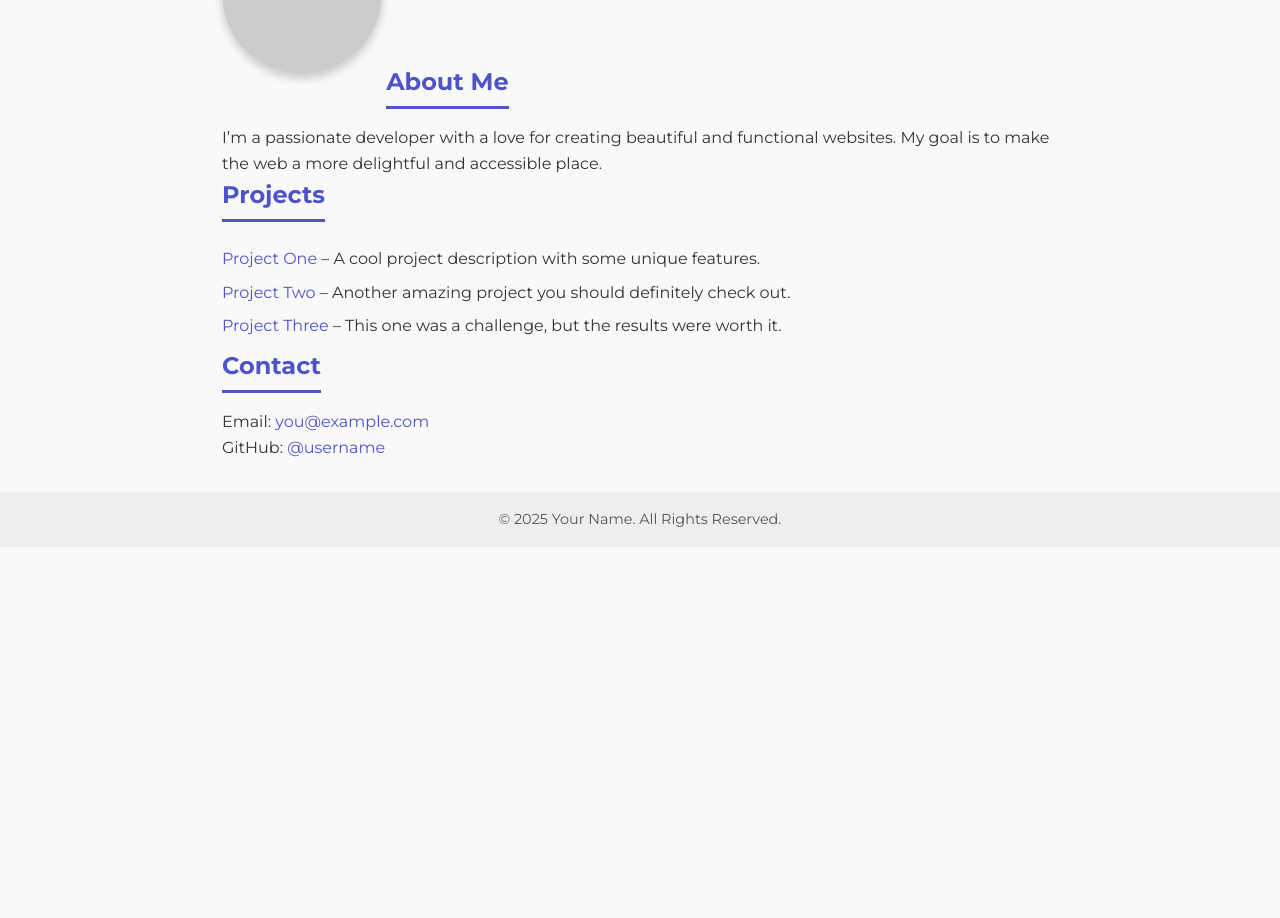
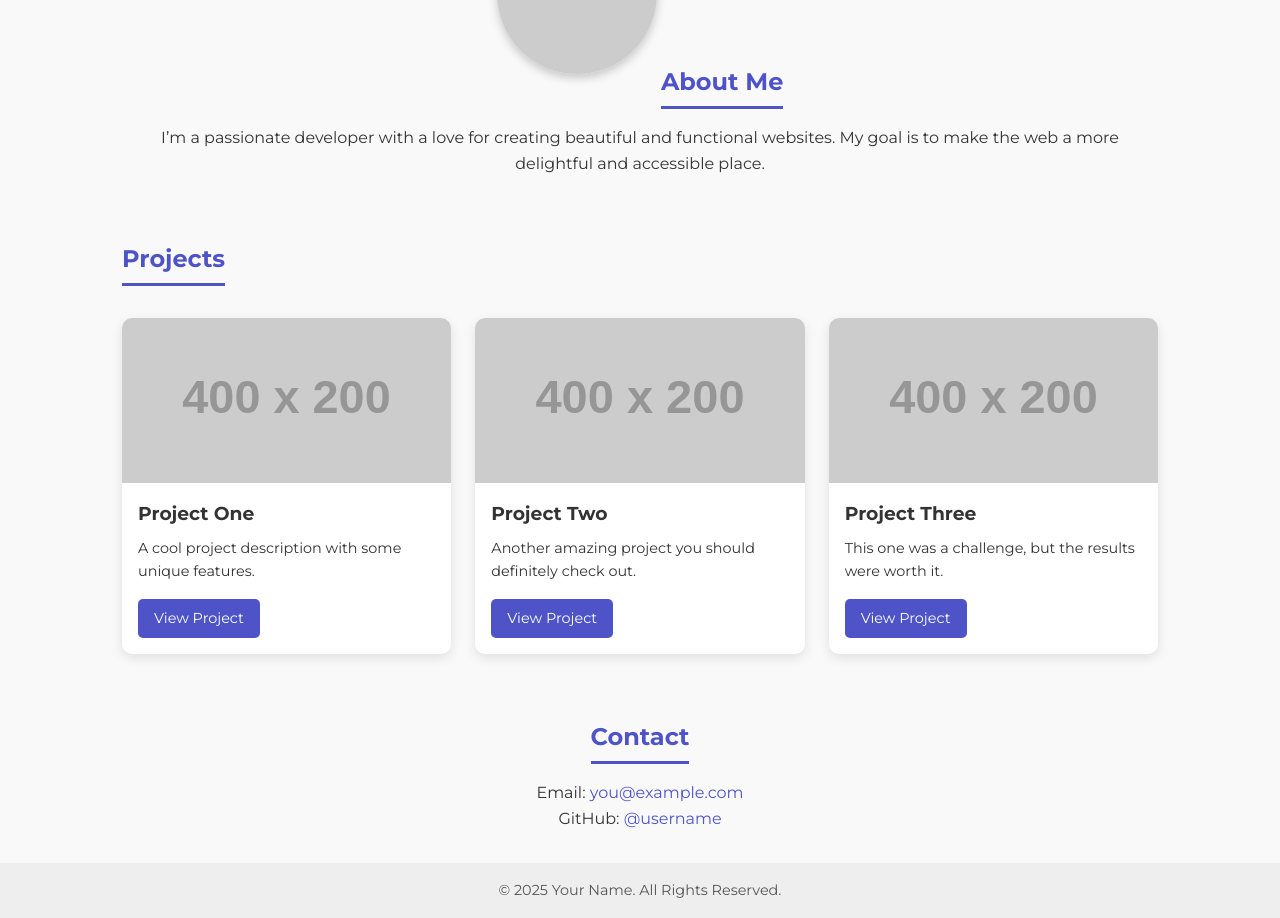
Before and after one commit to kumar-gaurav-mishra/kumar-gaurav-mishra.github.io, a plain HTML site: page index.html in a window 1280 px wide. Shown: the part 285-1203 px from the top of the page. Before the commit the page ends 832 px from the top, so only its background shows below. Drawn offline with Linux system fonts and the light colour scheme; placeholder pictures from the web are drawn by us.

Commit message:
Card style

```diff
--- a/index.html
+++ b/index.html
@@ -9,28 +9,55 @@
 </head>
 <body>
   <header>
-    <h1>Hi, I'm Kumar Gaurav Mishra</h1>
-    <p>Web Developer • AI Engineer • Data Scientist • ML Engineer • Problem Solver</p>
+    <h1>Hi, I'm Your Name</h1>
+    <p>Web Developer • Designer • Problem Solver</p>
   </header>
 
-  <section>
+  <section class="about">
     <img src="https://via.placeholder.com/160" alt="Profile photo" class="profile" />
     <h2>About Me</h2>
     <p>
       I’m a passionate developer with a love for creating beautiful and functional websites.
       My goal is to make the web a more delightful and accessible place.
     </p>
+  </section>
 
+  <section class="projects">
     <h2>Projects</h2>
-    <ul>
-      <li><a href="#">Project One</a> – A cool project description with some unique features.</li>
-      <li><a href="#">Project Two</a> – Another amazing project you should definitely check out.</li>
-      <li><a href="#">Project Three</a> – This one was a challenge, but the results were worth it.</li>
-    </ul>
+    <div class="card-container">
+      <div class="card">
+        <img src="https://via.placeholder.com/400x200" alt="Project One">
+        <div class="card-content">
+          <h3>Project One</h3>
+          <p>A cool project description with some unique features.</p>
+          <a href="#">View Project</a>
+        </div>
+      </div>
 
+      <div class="card">
+        <img src="https://via.placeholder.com/400x200" alt="Project Two">
+        <div class="card-content">
+          <h3>Project Two</h3>
+          <p>Another amazing project you should definitely check out.</p>
+          <a href="#">View Project</a>
+        </div>
+      </div>
+
+      <div class="card">
+        <img src="https://via.placeholder.com/400x200" alt="Project Three">
+        <div class="card-content">
+          <h3>Project Three</h3>
+          <p>This one was a challenge, but the results were worth it.</p>
+          <a href="#">View Project</a>
+        </div>
+      </div>
+    </div>
+  </section>
+
+  <section class="contact">
     <h2>Contact</h2>
     <p>Email: <a href="mailto:you@example.com">you@example.com</a></p>
-    <p>GitHub: <a href="https://github.com/kumar-gaurav-mishra" target="_blank">@username</a></p>
+    <p>GitHub: <a href="https://github.com/username" target="_blank">@username</a></p>
   </section>
 
   <footer>
--- a/style.css
+++ b/style.css
@@ -11,6 +11,7 @@ body {
   line-height: 1.6;
 }
 
+/* Header */
 header {
   background: linear-gradient(120deg, #4e54c8, #8f94fb);
   color: white;
@@ -28,11 +29,25 @@ header p {
   margin-top: 0.5rem;
 }
 
+/* Sections */
 section {
-  max-width: 900px;
+  max-width: 1100px;
   margin: auto;
   padding: 2rem;
   animation: fadeUp 1.5s ease forwards;
+}
+
+h2 {
+  color: #4e54c8;
+  margin-bottom: 1rem;
+  border-bottom: 3px solid #4e54c8;
+  display: inline-block;
+  padding-bottom: 0.3rem;
+}
+
+/* About */
+.about {
+  text-align: center;
 }
 
 img.profile {
@@ -47,33 +62,75 @@ img.profile:hover {
   transform: scale(1.05);
 }
 
-h2 {
-  color: #4e54c8;
-  margin-bottom: 1rem;
-  border-bottom: 3px solid #4e54c8;
-  display: inline-block;
-  padding-bottom: 0.3rem;
+/* Projects */
+.card-container {
+  display: grid;
+  grid-template-columns: repeat(auto-fit, minmax(280px, 1fr));
+  gap: 1.5rem;
+  margin-top: 1rem;
 }
 
-ul {
-  list-style: none;
-  padding: 0;
+.card {
+  background: white;
+  border-radius: 10px;
+  overflow: hidden;
+  box-shadow: 0px 4px 12px rgba(0,0,0,0.1);
+  transition: transform 0.3s ease, box-shadow 0.3s ease;
 }
 
-li {
-  margin: 0.5rem 0;
+.card:hover {
+  transform: translateY(-5px);
+  box-shadow: 0px 8px 20px rgba(0,0,0,0.15);
 }
 
-a {
+.card img {
+  width: 100%;
+  display: block;
+}
+
+.card-content {
+  padding: 1rem;
+}
+
+.card-content h3 {
+  margin-bottom: 0.5rem;
+}
+
+.card-content p {
+  font-size: 0.9rem;
+  margin-bottom: 1rem;
+}
+
+.card-content a {
+  display: inline-block;
+  padding: 0.5rem 1rem;
+  background: #4e54c8;
+  color: white;
+  border-radius: 5px;
+  text-decoration: none;
+  font-size: 0.9rem;
+  transition: background 0.3s ease;
+}
+
+.card-content a:hover {
+  background: #8f94fb;
+}
+
+/* Contact */
+.contact {
+  text-align: center;
+}
+
+.contact a {
   color: #4e54c8;
   text-decoration: none;
-  transition: color 0.3s ease;
 }
 
-a:hover {
+.contact a:hover {
   color: #8f94fb;
 }
 
+/* Footer */
 footer {
   text-align: center;
   padding: 1rem;
@@ -82,6 +139,7 @@ footer {
   background-color: #eee;
 }
 
+/* Animations */
 @keyframes fadeIn {
   from { opacity: 0; transform: translateY(-20px); }
   to { opacity: 1; transform: translateY(0); }
@@ -92,6 +150,7 @@ footer {
   to { opacity: 1; transform: translateY(0); }
 }
 
+/* Responsive */
 @media (max-width: 600px) {
   header h1 {
     font-size: 2rem;
```
